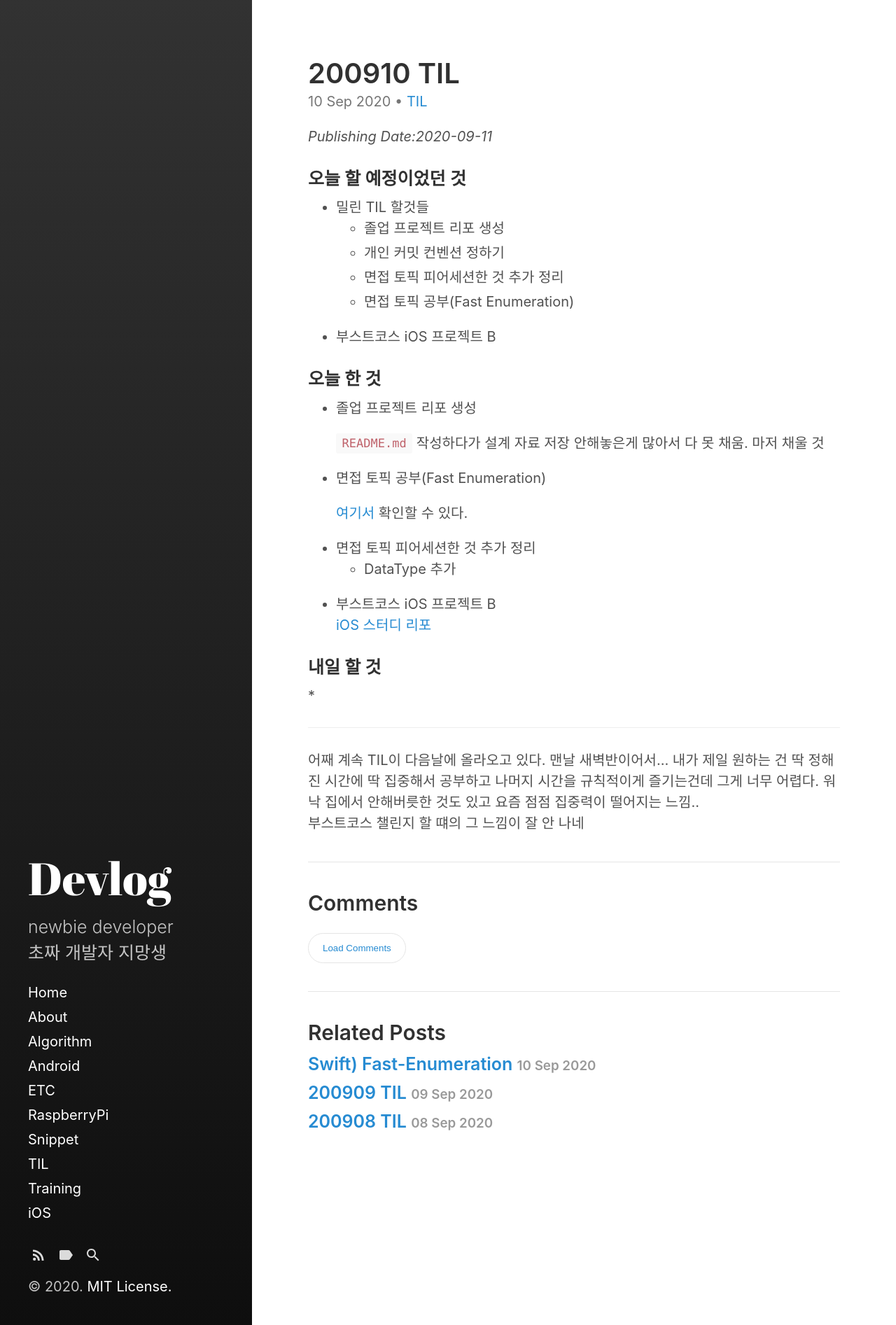
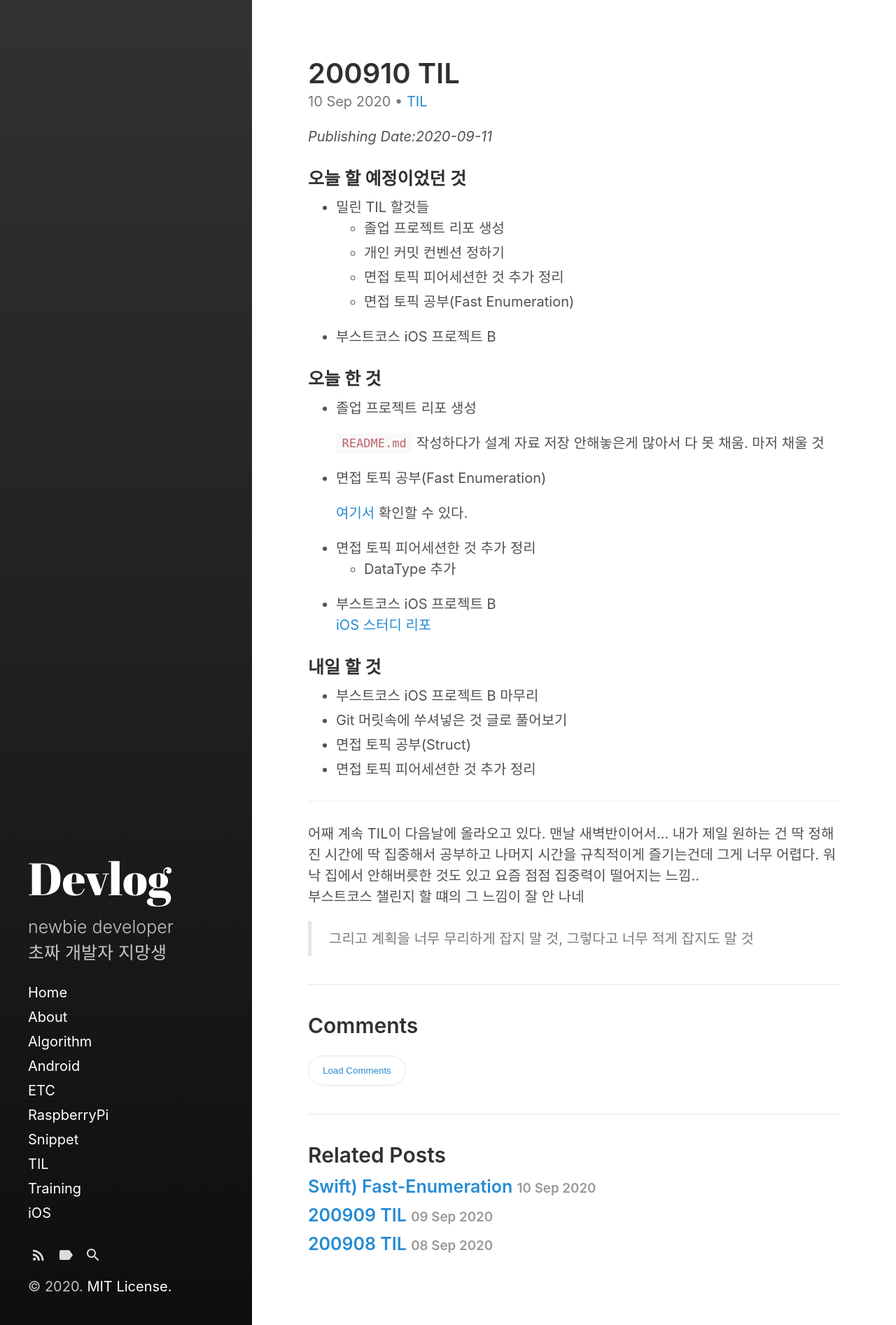
Before and after one commit to devejs/devejs.github.io, a Jekyll site: the page built from _posts/TIL/2020-09-10-TIL.md, in a window 1280 px wide. Shown: the whole page at 70% size. Built offline with Jekyll 4.4.1, drawn with Linux system fonts in a browser that asks for light colours.

Commit message:
EditPost update tomorrow to do

```diff
--- a/_posts/TIL/2020-09-10-TIL.md
+++ b/_posts/TIL/2020-09-10-TIL.md
@@ -28,11 +28,18 @@ category: TIL
 [iOS 스터디 리포](https://github.com/devejs/boostcourse-ios/blob/master/신은지/200910.md)
 
 ### 내일 할 것
-*
-
+* 부스트코스 iOS 프로젝트 B 마무리
+* Git 머릿속에 쑤셔넣은 것 글로 풀어보기
+* 면접 토픽 공부(Struct)
+* 면접 토픽 피어세션한 것 추가 정리
 
 
 <hr>
 어째 계속 TIL이 다음날에 올라오고 있다. 맨날 새벽반이어서...
 내가 제일 원하는 건 딱 정해진 시간에 딱 집중해서 공부하고 나머지 시간을 규칙적이게 즐기는건데 그게 너무 어렵다. 워낙 집에서 안해버릇한 것도 있고 요즘 점점 집중력이 떨어지는 느낌..
 부스트코스 챌린지 할 떄의 그 느낌이 잘 안 나네
+
+
+
+> 그리고 계획을 너무 무리하게 잡지 말 것,
+> 그렇다고 너무 적게 잡지도 말 것
```
